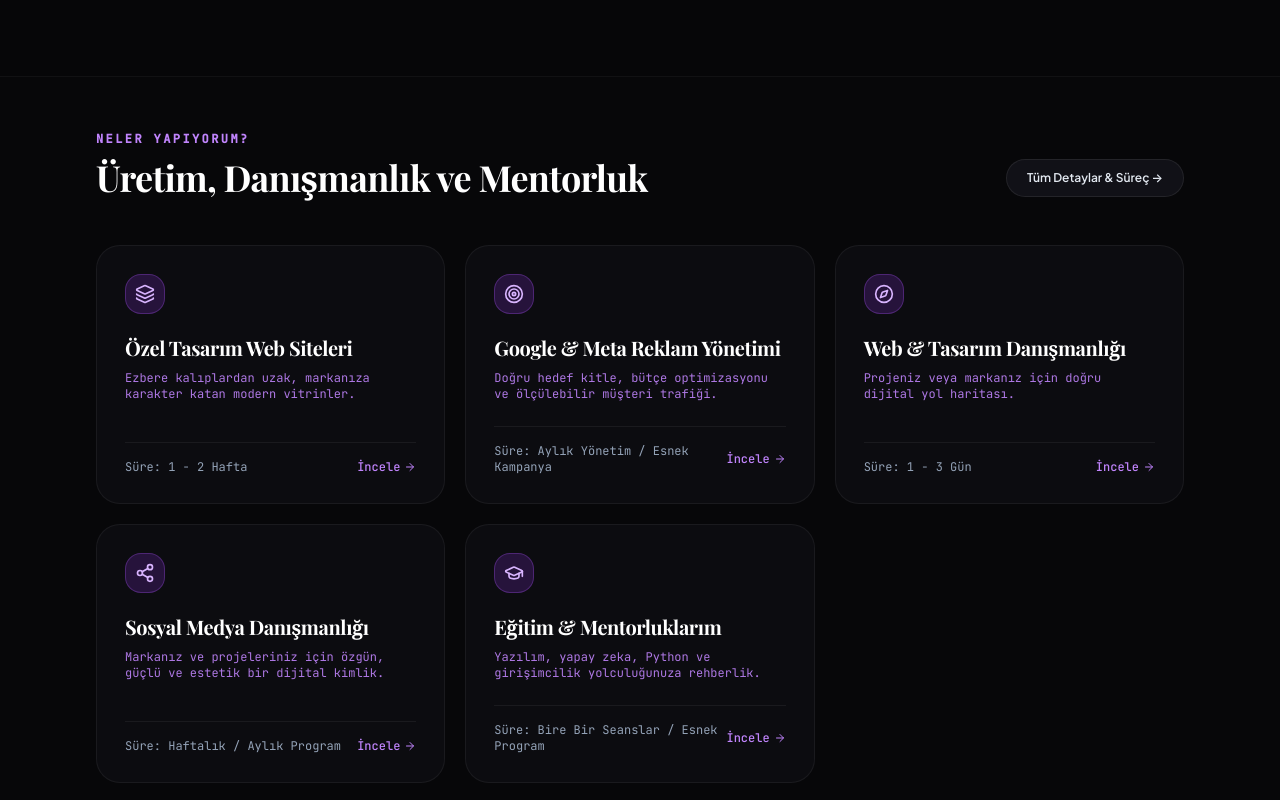
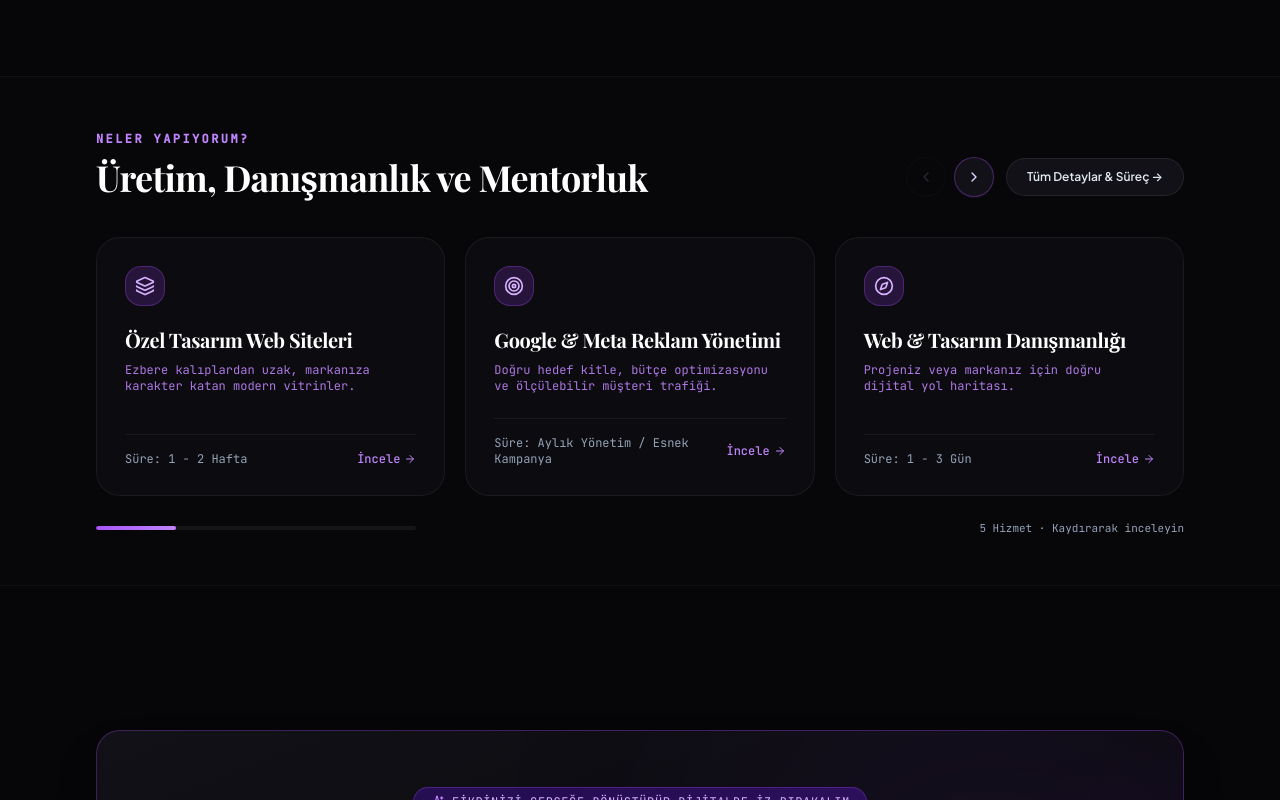
Before and after one commit to zeynepyildirimm3/zydijital, a React (Vite) app: page / in a window 1280 px wide. Shown: the part 1100-1900 px from the top of the page. Built offline with nearby package versions, Linux system fonts and the light colour scheme; a web font is replaced by a local one.

Commit message:
ui: convert homepage services grid into horizontal scrollable carousel

```diff
--- a/src/index.css
+++ b/src/index.css
@@ -382,3 +382,12 @@ html.light [class*="bg-violet-950"] svg,
 html:not(.dark) [class*="bg-violet-950"] svg {
   color: #7E22CE !important;
 }
+
+/* Horizontal Scrollbar Hider for Smooth Carousels */
+.no-scrollbar::-webkit-scrollbar {
+  display: none;
+}
+.no-scrollbar {
+  -ms-overflow-style: none;
+  scrollbar-width: none;
+}
--- a/src/pages/HomePage.tsx
+++ b/src/pages/HomePage.tsx
@@ -1,7 +1,7 @@
-import React from 'react';
+import React, { useRef, useState, useEffect, useCallback } from 'react';
 import { Hero } from '../sections/Hero';
 import { usePortfolio } from '../context/PortfolioContext';
-import { ArrowRight, Sparkles, Layers, Compass, Share2, GraduationCap, Target } from 'lucide-react';
+import { ArrowRight, Sparkles, Layers, Compass, Share2, GraduationCap, Target, ChevronLeft, ChevronRight } from 'lucide-react';
 import { Link } from 'react-router-dom';
 
 const getServiceIcon = (id: string) => {
@@ -14,15 +14,103 @@ const getServiceIcon = (id: string) => {
 
 export const HomePage: React.FC = () => {
   const { services } = usePortfolio();
+  const sliderRef = useRef<HTMLDivElement>(null);
+  const dragRef = useRef({ isDown: false, startX: 0, scrollLeft: 0, moved: false });
+
+  const [canScrollLeft, setCanScrollLeft] = useState(false);
+  const [canScrollRight, setCanScrollRight] = useState(true);
+  const [scrollProgress, setScrollProgress] = useState(0);
+  const [isDragging, setIsDragging] = useState(false);
+
+  const updateScrollState = useCallback(() => {
+    const el = sliderRef.current;
+    if (!el) return;
+
+    const maxScroll = el.scrollWidth - el.clientWidth;
+    setCanScrollLeft(el.scrollLeft > 4);
+    setCanScrollRight(maxScroll > 4 && el.scrollLeft < maxScroll - 4);
+    setScrollProgress(maxScroll > 0 ? Math.min(100, Math.max(0, (el.scrollLeft / maxScroll) * 100)) : 100);
+  }, []);
+
+  useEffect(() => {
+    updateScrollState();
+    window.addEventListener('resize', updateScrollState);
+    return () => window.removeEventListener('resize', updateScrollState);
+  }, [updateScrollState, services.length]);
+
+  const scrollByStep = (direction: 'left' | 'right') => {
+    const el = sliderRef.current;
+    if (!el) return;
+
+    const firstCard = el.firstElementChild as HTMLElement | null;
+    const step = firstCard ? firstCard.offsetWidth + 20 : 360;
+    el.scrollBy({
+      left: direction === 'left' ? -step : step,
+      behavior: 'smooth',
+    });
+  };
+
+  const handleMouseDown = (e: React.MouseEvent<HTMLDivElement>) => {
+    const el = sliderRef.current;
+    if (!el) return;
+    dragRef.current = {
+      isDown: true,
+      startX: e.pageX,
+      scrollLeft: el.scrollLeft,
+      moved: false,
+    };
+  };
+
+  const handleMouseMove = (e: React.MouseEvent<HTMLDivElement>) => {
+    const el = sliderRef.current;
+    if (!el || !dragRef.current.isDown) return;
+
+    const walk = e.pageX - dragRef.current.startX;
+    if (Math.abs(walk) > 6) {
+      if (!dragRef.current.moved) {
+        dragRef.current.moved = true;
+        setIsDragging(true);
+      }
+      e.preventDefault();
+      el.scrollLeft = dragRef.current.scrollLeft - walk;
+    }
+  };
+
+  const stopDragging = () => {
+    dragRef.current.isDown = false;
+    if (isDragging) {
+      setIsDragging(false);
+    }
+    setTimeout(() => {
+      dragRef.current.moved = false;
+    }, 0);
+  };
+
+  const handleMouseLeave = () => {
+    dragRef.current.isDown = false;
+    dragRef.current.moved = false;
+    if (isDragging) {
+      setIsDragging(false);
+    }
+  };
+
+  const handleClickCapture = (e: React.MouseEvent<HTMLDivElement>) => {
+    if (dragRef.current.moved) {
+      e.preventDefault();
+      e.stopPropagation();
+      dragRef.current.moved = false;
+    }
+  };
+
   return (
     <div className="space-y-16 sm:space-y-24">
       {/* 1. Cinematic Hero with 360° Emblem */}
       <Hero />
 
-      {/* 2. Core Capabilities Overview (Hizmetler Özeti) */}
+      {/* 2. Core Capabilities Overview (Hizmetler Özeti - Yatay Kaydırmalı Vitrin) */}
       <section className="py-12 relative bg-dark-900/30 border-y border-white/[0.04]">
         <div className="max-w-6xl mx-auto px-4 sm:px-6 lg:px-8">
-          <div className="flex flex-col sm:flex-row sm:items-end justify-between mb-12 gap-6">
+          <div className="flex flex-col sm:flex-row sm:items-end justify-between mb-10 gap-6">
             <div>
               <span className="text-xs font-mono uppercase tracking-[0.2em] text-violet-400 font-semibold">
                 Neler Yapıyorum?
@@ -32,6 +120,37 @@ export const HomePage: React.FC = () => {
               </h2>
             </div>
 
+            <div className="flex items-center justify-between sm:justify-end gap-3">
+              {/* Sağa / Sola Kaydırma Ok Butonları */}
+              <div className="flex items-center gap-2">
+                <button
+                  type="button"
+                  onClick={() => scrollByStep('left')}
+                  disabled={!canScrollLeft}
+                  aria-label="Önceki hizmetler"
+                  className={`w-10 h-10 rounded-full flex items-center justify-center border transition-all ${
+                    canScrollLeft
+                      ? 'bg-dark-850 hover:bg-dark-800 border-white/[0.12] hover:border-violet-400/50 text-slate-700 dark:text-white shadow-sm cursor-pointer active:scale-95'
+                      : 'bg-dark-900/40 border-white/[0.05] text-slate-400 dark:text-slate-600 opacity-45 cursor-not-allowed'
+                  }`}
+                >
+                  <ChevronLeft className="w-4 h-4" />
+                </button>
+                <button
+                  type="button"
+                  onClick={() => scrollByStep('right')}
+                  disabled={!canScrollRight}
+                  aria-label="Sonraki hizmetler"
+                  className={`w-10 h-10 rounded-full flex items-center justify-center border transition-all ${
+                    canScrollRight
+                      ? 'bg-dark-850 hover:bg-dark-800 border-violet-500/35 hover:border-violet-400 text-violet-700 dark:text-violet-200 hover:text-violet-900 dark:hover:text-white shadow-sm shadow-violet-500/10 cursor-pointer active:scale-95'
+                      : 'bg-dark-900/40 border-white/[0.05] text-slate-400 dark:text-slate-600 opacity-45 cursor-not-allowed'
+                  }`}
+                >
+                  <ChevronRight className="w-4 h-4" />
+                </button>
+              </div>
+
               <Link
                 to="/hizmetler"
                 className="inline-flex items-center gap-2 text-xs font-semibold px-5 py-2.5 rounded-full bg-dark-850 hover:bg-dark-800 border border-white/[0.08] hover:border-violet-400/40 text-slate-200 hover:text-white transition-all group"
@@ -39,21 +158,36 @@ export const HomePage: React.FC = () => {
                 <span>Tüm Detaylar & Süreç →</span>
               </Link>
             </div>
+          </div>
 
-          <div className="grid grid-cols-1 sm:grid-cols-2 lg:grid-cols-3 gap-5">
+          {/* Yatay Kaydırmalı Hizmet Kartları */}
+          <div
+            ref={sliderRef}
+            onScroll={updateScrollState}
+            onMouseDown={handleMouseDown}
+            onMouseMove={handleMouseMove}
+            onMouseUp={stopDragging}
+            onMouseLeave={handleMouseLeave}
+            onClickCapture={handleClickCapture}
+            className={`relative flex items-stretch gap-5 overflow-x-auto no-scrollbar py-2 -my-2 ${
+              isDragging
+                ? 'cursor-grabbing select-none snap-none scroll-auto'
+                : 'cursor-grab snap-x snap-mandatory scroll-smooth'
+            }`}
+          >
             {services.map((srv) => (
               <div
                 key={srv.id}
-                className="p-6 sm:p-7 rounded-3xl bg-dark-850/60 border border-white/[0.06] hover:border-violet-500/30 transition-all flex flex-col justify-between"
+                className="w-[84%] sm:w-[calc(50%-10px)] lg:w-[calc(33.333%-13.333px)] shrink-0 snap-start p-6 sm:p-7 rounded-3xl bg-dark-850/60 border border-white/[0.06] hover:border-violet-500/30 transition-all flex flex-col justify-between"
               >
                 <div>
-                  <div className="w-10 h-10 rounded-2xl bg-violet-600/20 border border-violet-500/30 flex items-center justify-center text-violet-300 mb-5">
+                  <div className="w-10 h-10 rounded-2xl bg-violet-600/20 border border-violet-500/30 flex items-center justify-center text-violet-600 dark:text-violet-300 mb-5">
                     {getServiceIcon(srv.id)}
                   </div>
                   <h3 className="text-xl font-editorial font-bold text-white mb-2">
                     {srv.title}
                   </h3>
-                  <p className="text-xs font-mono text-violet-400/90 mb-6">
+                  <p className="text-xs font-mono text-violet-600 dark:text-violet-400/90 mb-6">
                     {srv.tagline}
                   </p>
                 </div>
@@ -62,13 +196,27 @@ export const HomePage: React.FC = () => {
                   <span>Süre: {srv.timeline}</span>
                   <Link
                     to="/hizmetler"
-                    className="text-violet-400 hover:text-violet-200 font-medium inline-flex items-center gap-1"
+                    draggable={false}
+                    className="text-violet-600 dark:text-violet-400 hover:text-violet-800 dark:hover:text-violet-200 font-medium inline-flex items-center gap-1"
                   >
                     İncele <ArrowRight className="w-3 h-3" />
                   </Link>
                 </div>
               </div>
             ))}
+          </div>
+
+          {/* Alt Kaydırma İlerleme Göstergesi */}
+          <div className="mt-6 flex items-center justify-between gap-4">
+            <div className="h-1 flex-1 max-w-xs rounded-full bg-slate-200 dark:bg-white/[0.06] overflow-hidden">
+              <div
+                className="h-full rounded-full bg-gradient-to-r from-violet-500 to-purple-400 transition-all duration-200"
+                style={{ width: `${Math.max(25, scrollProgress)}%` }}
+              />
+            </div>
+            <span className="text-[11px] font-mono text-slate-500 dark:text-slate-400">
+              {services.length} Hizmet · Kaydırarak inceleyin
+            </span>
           </div>
         </div>
       </section>
```
Lines whose indentation alone changed are shown as unchanged.
